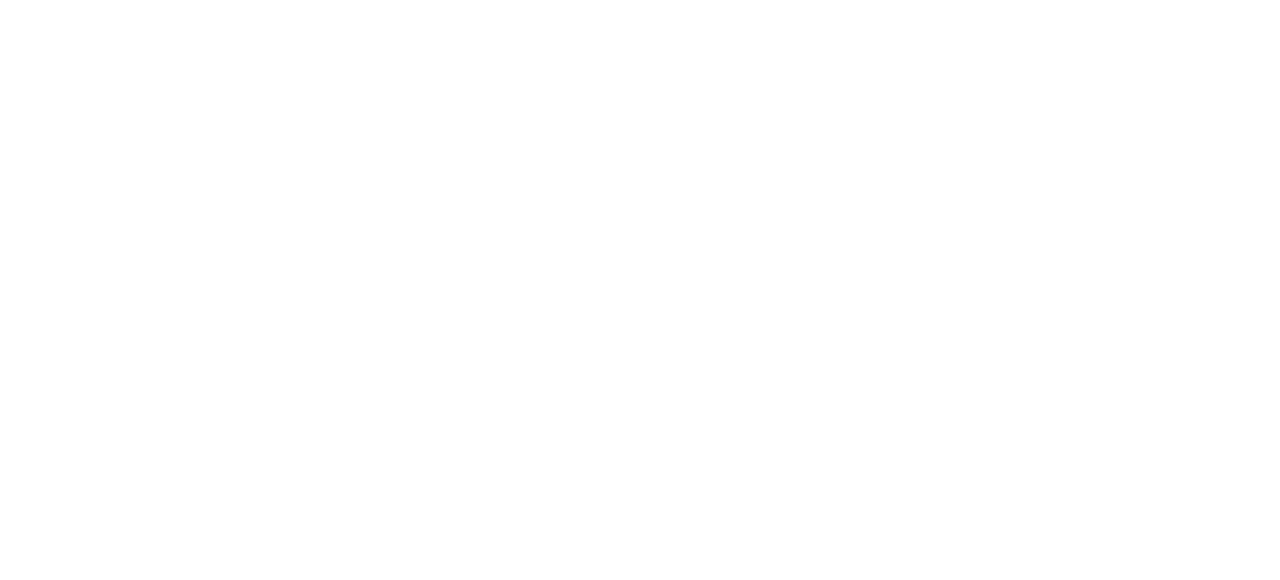
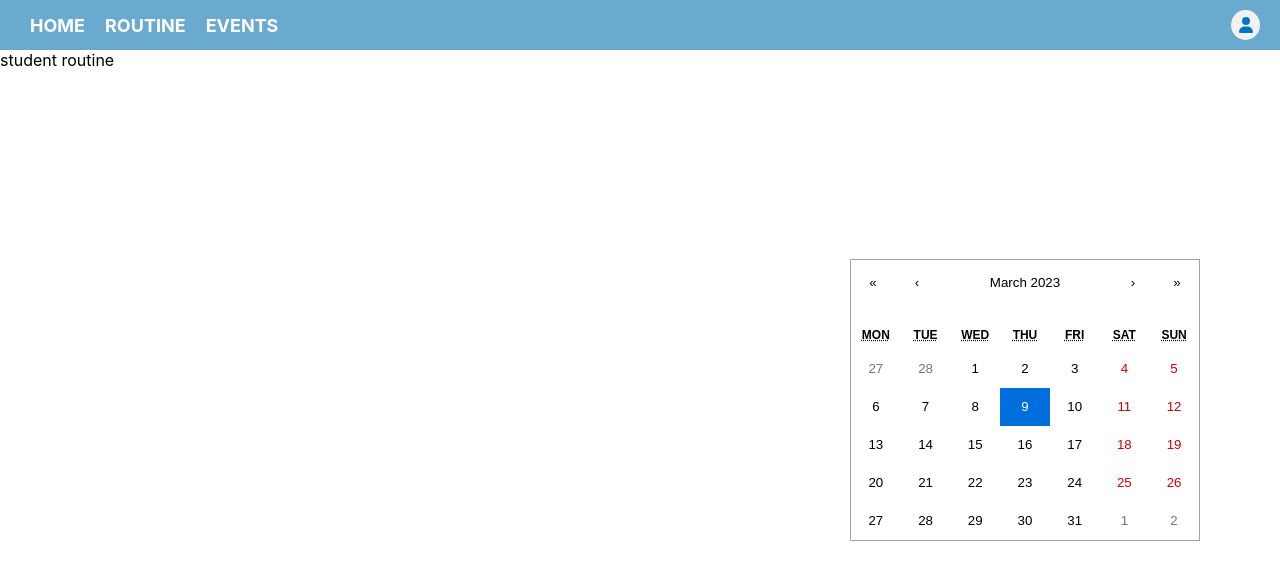
Before and after one commit to MythicSTR/Unify, a React (Create React App) app in the folder frontend/: page /student/routine in a window 1280 px wide. Before the commit this address had no page. Shown: the top 580 px of the page. Built offline with nearby package versions, Linux system fonts and the light colour scheme.

Commit message:
Student Navbar Navigation Completed

```diff
--- a/frontend/package.json
+++ b/frontend/package.json
@@ -11,6 +11,7 @@
     "axios": "^1.3.4",
     "bootstrap": "^5.3.0-alpha1",
     "react": "^18.2.0",
+    "react-bootstrap": "^2.7.2",
     "react-calendar": "^4.0.0",
     "react-dom": "^18.2.0",
     "react-router-dom": "^6.8.2",
--- a/frontend/src/App.js
+++ b/frontend/src/App.js
@@ -5,6 +5,8 @@
 import StudentHome from "./Pages/StudentHome";
 import TeacherHome from "./Pages/TeacherHome";
 import DepartmentHome from "./Pages/DepartmentHome"
+import StudentEvent from "./components/StudentEvent";
+import StudentRoutine from "./components/StudentRoutine";
 
 function App() {
   return (
@@ -15,7 +17,9 @@
               <Route path = '/student/home' element = {<StudentHome />}></Route>
               <Route path = '/teacher/home' element = {<TeacherHome />}></Route>
               <Route path = '/department/home' element = {<DepartmentHome />}></Route>
-          </Routes>
+              <Route path = '/student/events' element = {<StudentEvent />}></Route>
+              <Route path = '/student/routine' element = {<StudentRoutine />}></Route>
+              </Routes>
     </Router>
   );
 }
--- /dev/null
+++ b/frontend/src/components/StudentEvent.js
@@ -0,0 +1,15 @@
+import React from "react";
+import Navbar from "../components/StudentNavbar"
+import MyCalendar from "../components/Calendar";
+
+function StudentEvent(){
+    return(
+        <div>
+            <Navbar/>
+            student event
+            <MyCalendar/>
+        </div>
+    );
+}
+
+export default StudentEvent;
--- a/frontend/src/components/StudentNavbar.js
+++ b/frontend/src/components/StudentNavbar.js
@@ -2,14 +2,18 @@
 import '../styles/Navbar.css';
 import { FontAwesomeIcon } from '@fortawesome/react-fontawesome';
 import { faUser } from '@fortawesome/free-solid-svg-icons';
+import { Link } from 'react-router-dom';
+
 
 function Navbar() {
   return (
     <nav className="navbar">
       <ul className="navbar-links">
-        <li><a href="#">Home</a></li>
-        <li><a href="#">About</a></li>
-        <li><a href="#">Contact</a></li>
+
+          <li><Link to="/student/home">Home</Link></li>
+          <li><Link to="/student/routine">Routine</Link></li>
+          <li><Link to="/student/events">Events</Link></li>
+
       </ul>
       <div className="navbar-profile">
         <FontAwesomeIcon icon={faUser} />
--- /dev/null
+++ b/frontend/src/components/StudentRoutine.js
@@ -0,0 +1,15 @@
+import React from "react";
+import Navbar from "../components/StudentNavbar"
+import MyCalendar from "../components/Calendar";
+
+function StudentRoutine(){
+    return(
+        <div>
+            <Navbar/>
+            student routine
+            <MyCalendar/>
+        </div>
+    );
+}
+
+export default StudentRoutine;
--- a/frontend/src/components/TeacherNavbar.js
+++ b/frontend/src/components/TeacherNavbar.js
@@ -8,8 +8,8 @@
     <nav className="navbar">
       <ul className="navbar-links">
         <li><a href="#">Home</a></li>
-        <li><a href="#">About</a></li>
-        <li><a href="#">Contact</a></li>
+        <li><a href="#">Routine</a></li>
+        <li><a href="#">Attendance</a></li>
       </ul>
       <div className="navbar-profile">
         <FontAwesomeIcon icon={faUser} />
--- a/frontend/src/styles/Navbar.css
+++ b/frontend/src/styles/Navbar.css
@@ -1,4 +1,4 @@
-.navbar {
+ .navbar {
   background-color: #6aaacf;
   height: 50px;
   display: flex;
@@ -46,7 +46,7 @@
 }
 
 .navbar-profile svg {
-  color: #162a35;
+  color: #0077be;
   width: 16px;
   height: 16px;
 }
```
Also changed, not shown: frontend/src/index.js (line endings or trailing spaces), 1 other file (tests, documents, lock files or other folders).
